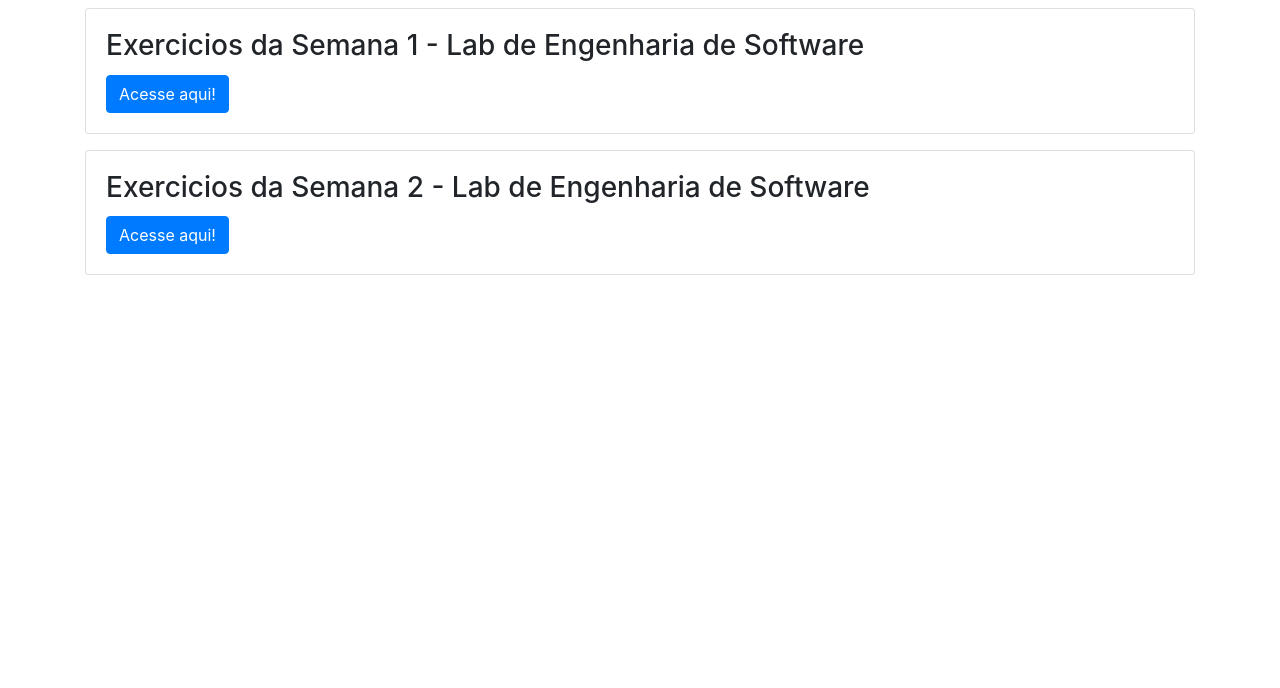
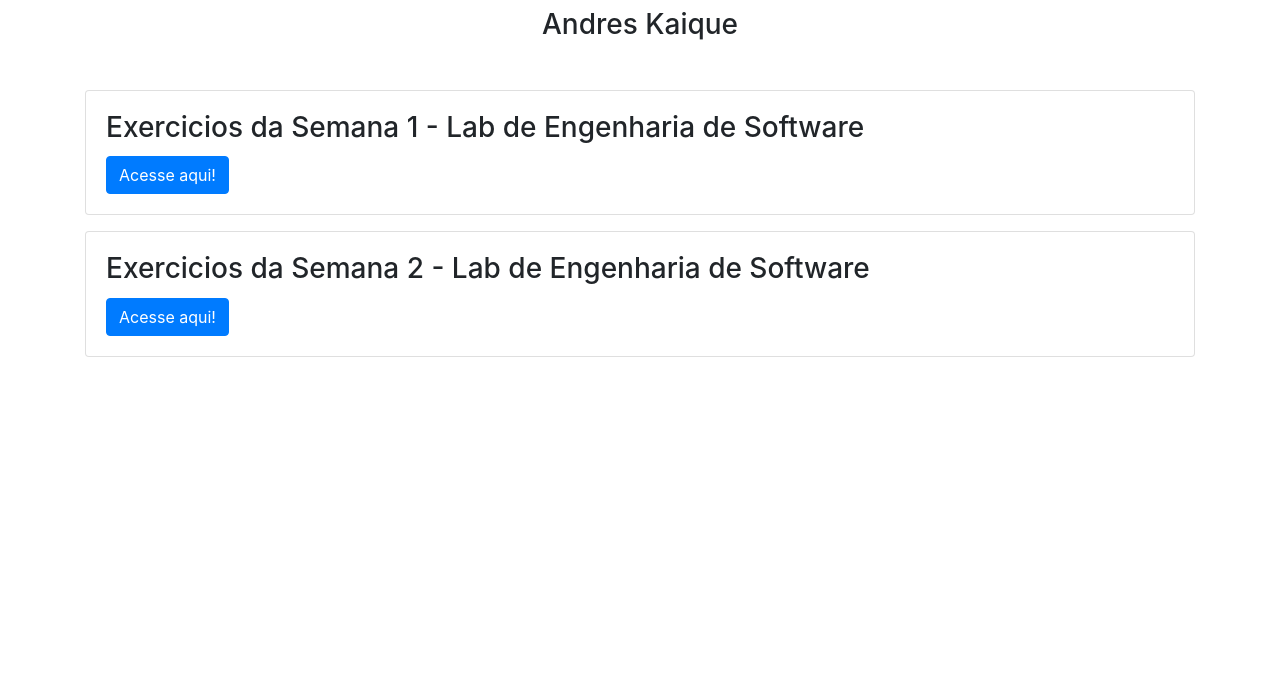
Before and after one commit to KaiqueSandel/AtividadesJS-LabES-FATEC, a plain HTML site: page index.html in a window 1280 px wide. Shown: the part 112-800 px from the top of the page. Drawn offline with nearby package versions, Linux system fonts and the light colour scheme.

Commit message:
Update index.html

```diff
--- a/index.html
+++ b/index.html
@@ -9,6 +9,7 @@
 <body>
     <div class="container mt-5">
         <h1 class="text-center mb-4">Menu de Seleção</h1>
+        <h3 class="text-center mb-5">Andres Kaique</h3>
 
         <div class="card mb-3">
             <div class="card-body">
```
